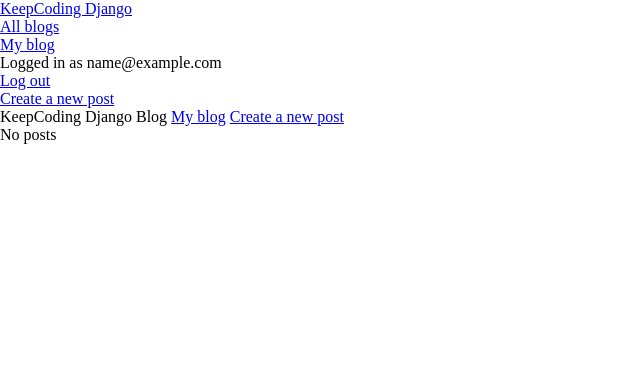
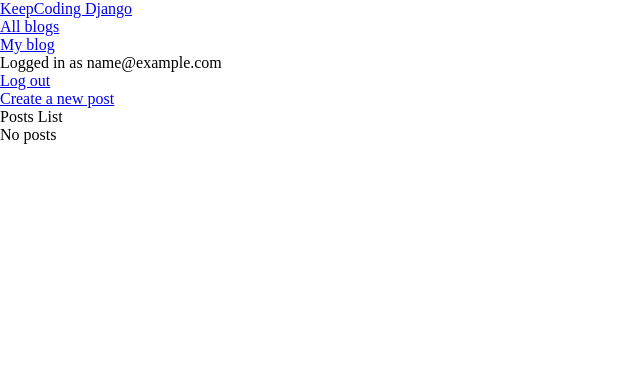
Before and after one commit to sergio-alonso/keepcoding-django, a Django app: template blogs/templates/blog.html in a window 1280 px wide. Shown: the top 368 px of the page, without its empty margins (0-640 px from the left). Run offline with Django 3.2, Linux system fonts and the light colour scheme; the template is opened without the code that fills it, so the values that code supplies are empty; the visitor is signed in with stand-in values (Sample User, id 1).

Commit message:
templates: fix blog

```diff
--- a/blogs/templates/blog.html
+++ b/blogs/templates/blog.html
@@ -1,19 +1,17 @@
 {% extends 'base.html' %}
 
-{% block header_text %}KeepCoding Django Blog{% endblock %}
+{% block header_text %}<h1>Posts List</h1>{% endblock %}
 
 {% block content %}
 
-{% if user.is_authenticated %}
-<a href="{% url 'blog' user.email %}">My blog</a>
-<a href="{% url 'post_create' %}">Create a new post</a>
-<p class="posts-count">No posts</p>
-{% endif %}
-
+{% if posts %}
 <ul>
   {% for post in posts %}
   <li><a href="{{ post.get_absolute_url }}">{{ post.title }}</a></li>
   {% endfor %}
 </ul>
+{% else %}
+<p class="posts-count">No posts</p>
+{% endif %}
 
 {% endblock %}
```
